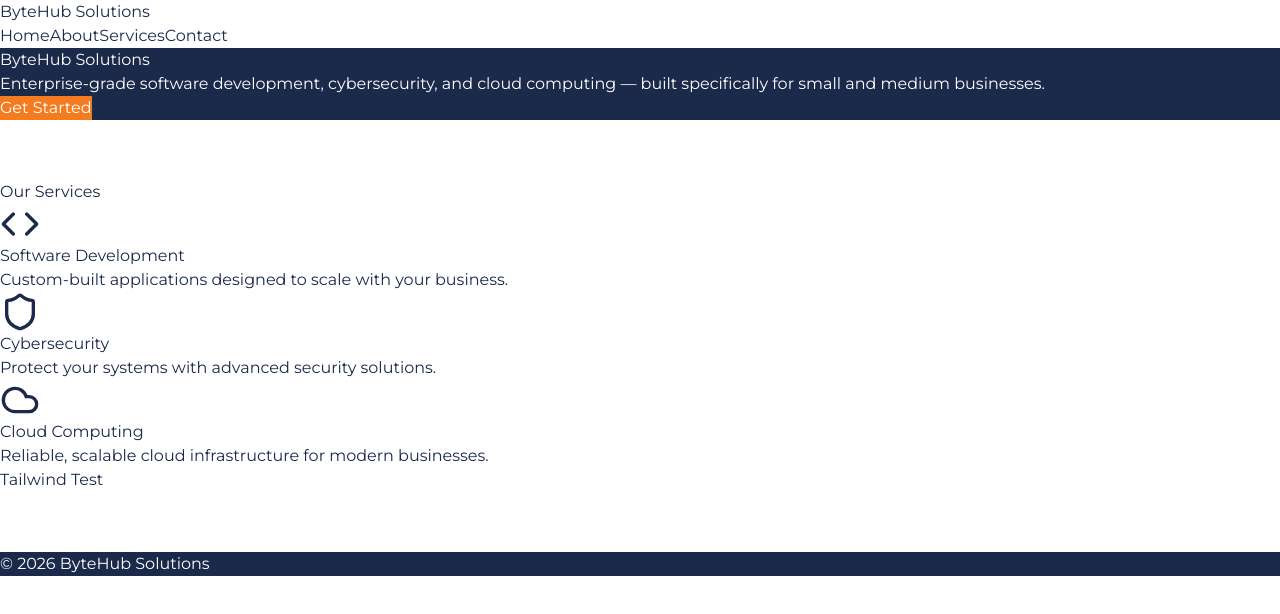
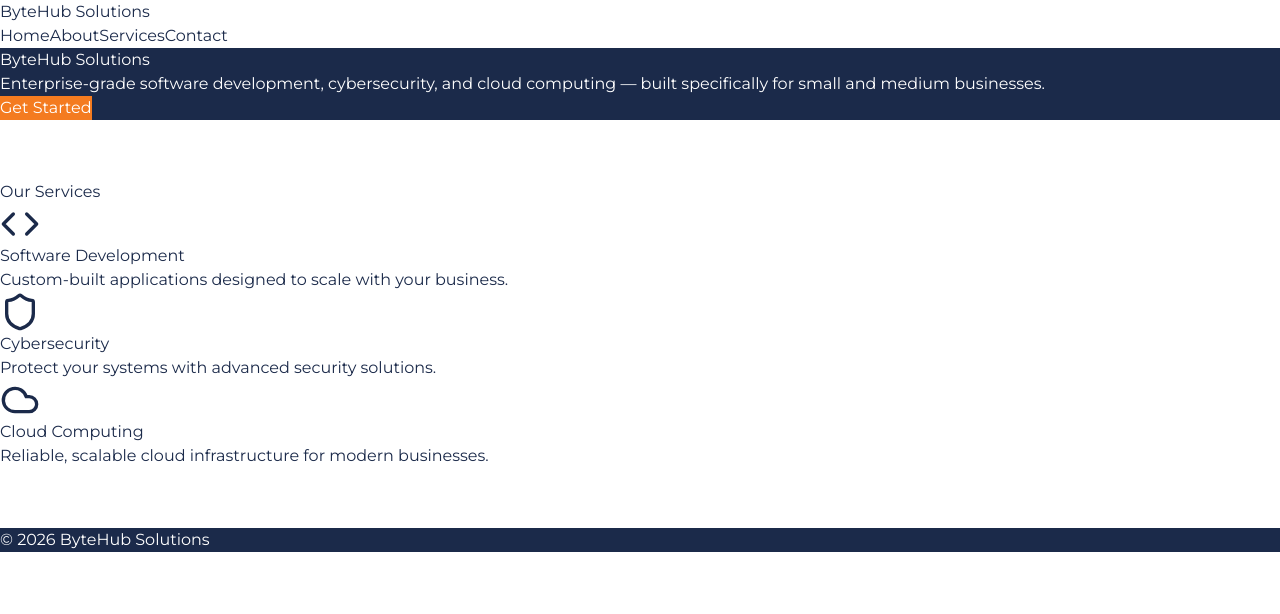
Before and after one commit to bytehubsolutions92-lang/bytehub-solutions, a Next.js app: page / in a window 1280 px wide. Shown: the top 614 px of the page. Built offline with nearby package versions, Linux system fonts and the light colour scheme.

Commit message:
removed the tailwind test strip

```diff
--- a/app/page.tsx
+++ b/app/page.tsx
@@ -57,9 +57,7 @@
   </div>
 
         </div>
-        <div className="bg-red-500 text-white p-10">
-  Tailwind Test
-</div>
+
       </section>
 
     </main>
```
